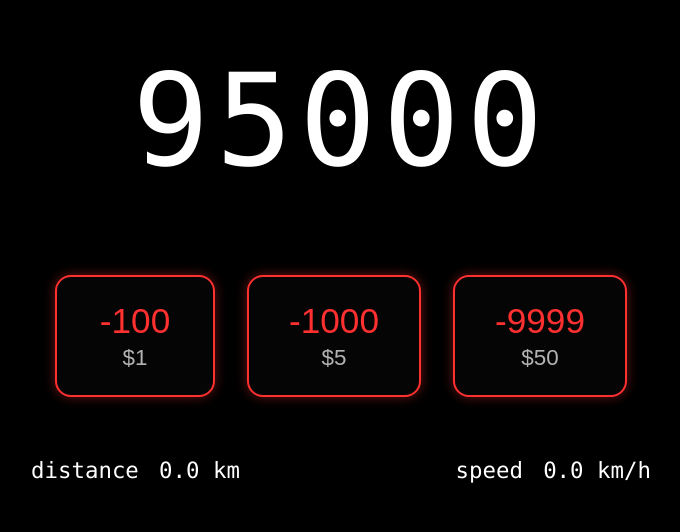
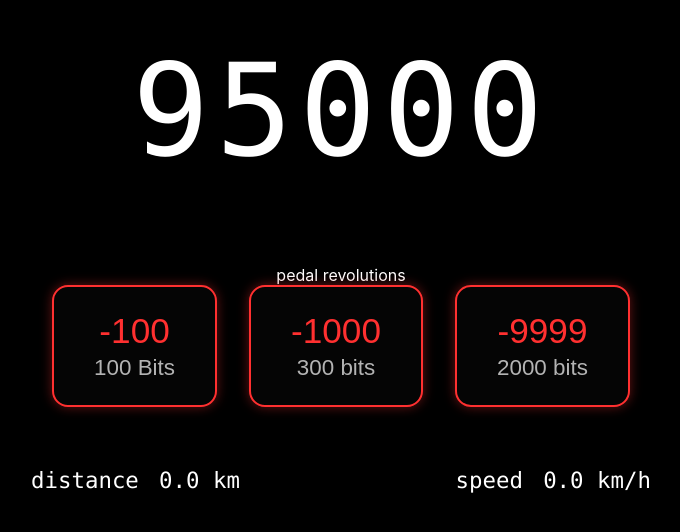
Before and after one commit to yaroslav-rybiak/BikeStreamPro9000, a plain HTML site: page frontend/index.html in a window 1280 px wide. Shown: the part 136-668 px from the top of the page, without its empty margins (299-979 px from the left). Drawn offline with Linux system fonts and the light colour scheme.

Commit message:
Changing prices

```diff
--- a/frontend/index.html
+++ b/frontend/index.html
@@ -10,20 +10,21 @@
 <div class="screen">
     <!-- BIG COUNTER -->
     <div id="counter" class="counter">90001</div>
+    <div class="counter-label">pedal revolutions</div>
 
     <!-- PENALTY BUTTONS -->
     <div class="penalty-row">
         <button class="penalty-btn" data-penalty="100">
             <span class="penalty-amount">-100</span>
-            <span class="penalty-price">$1</span>
+            <span class="penalty-price">100 Bits</span>
         </button>
         <button class="penalty-btn" data-penalty="1000">
             <span class="penalty-amount">-1000</span>
-            <span class="penalty-price">$5</span>
+            <span class="penalty-price">300 bits</span>
         </button>
         <button class="penalty-btn" data-penalty="9999">
             <span class="penalty-amount">-9999</span>
-            <span class="penalty-price">$50</span>
+            <span class="penalty-price">2000 bits</span>
         </button>
     </div>
 
```
